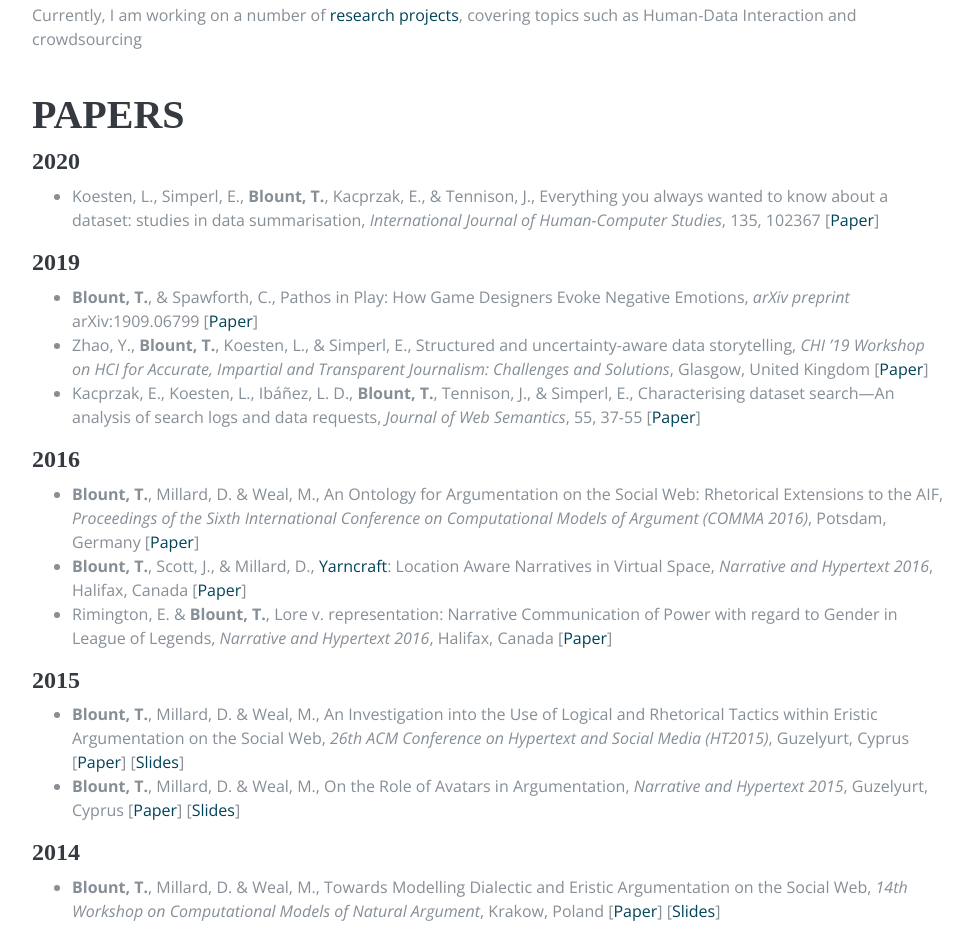
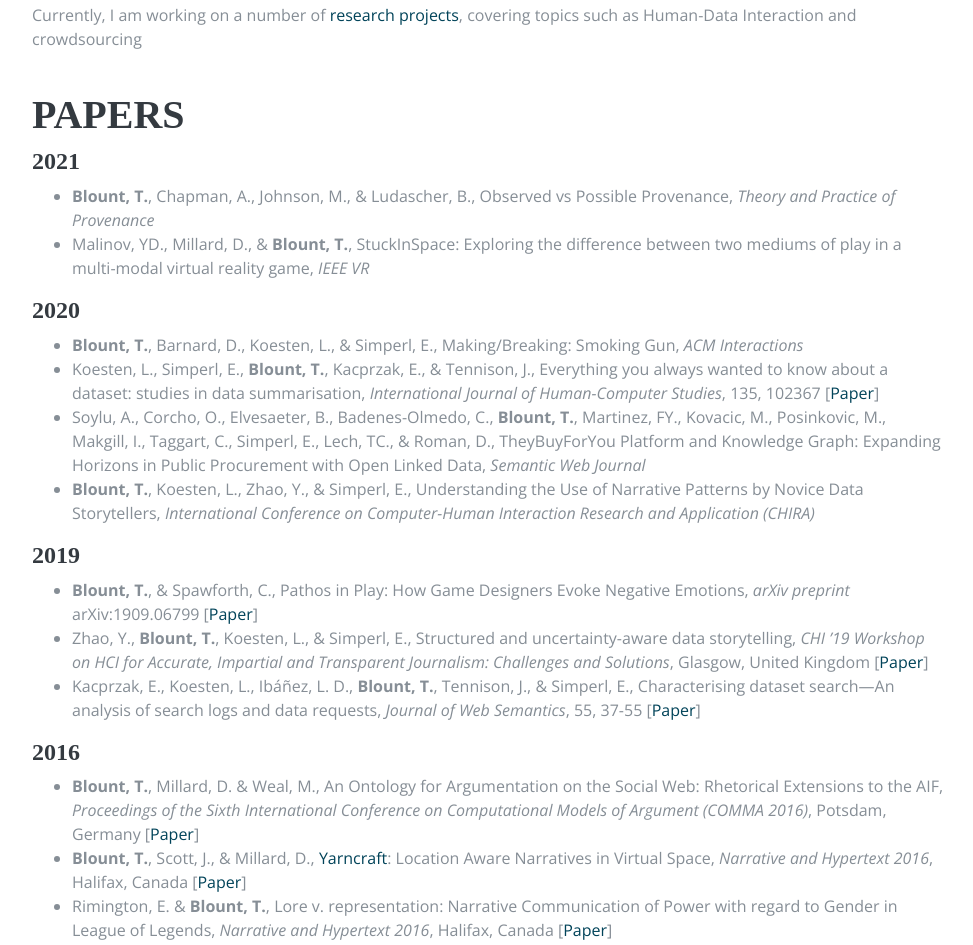
Before and after one commit to Landric/landric.github.com, a plain HTML site: page index.html in a window 1280 px wide. Shown: the part 1048-1993 px from the top of the page, without its empty margins (288-1261 px from the left). Drawn offline with nearby package versions, Linux system fonts and the light colour scheme; a web font is replaced by a local one.

Commit message:
Updated publication list

```diff
--- a/index.html
+++ b/index.html
@@ -128,9 +128,24 @@
 
           <h3>Papers</h3>
 
+
+
+          <h4>2021</h4>
+          <ul>
+            <li><strong>Blount, T.</strong>, Chapman, A., Johnson, M., &amp; Ludascher, B., Observed vs Possible Provenance, <em>Theory and Practice of Provenance</em></li>
+            <li>Malinov, YD., Millard, D., &amp; <strong>Blount, T.</strong>, StuckInSpace: Exploring the difference between two mediums of play in a multi-modal virtual reality game, <em>IEEE VR</em></li>
+          </ul>
+
+
           <h4>2020</h4>
           <ul>
+            <li><strong>Blount, T.</strong>, Barnard, D., Koesten, L., &amp; Simperl, E., Making/Breaking: Smoking Gun, <em>ACM Interactions</em></li>
+
             <li>Koesten, L., Simperl, E., <strong>Blount, T.</strong>, Kacprzak, E., &amp; Tennison, J., Everything you always wanted to know about a dataset: studies in data summarisation, <em>International Journal of Human-Computer Studies</em>, 135, 102367 [<a target="_blank" href="https://arxiv.org/pdf/1810.12423.pdf">Paper</a>]</li>
+
+            <li>Soylu, A., Corcho, O., Elvesaeter, B., Badenes-Olmedo, C., <strong>Blount, T.</strong>, Martinez, FY., Kovacic, M., Posinkovic, M., Makgill, I., Taggart, C., Simperl, E., Lech, TC., &amp; Roman, D., TheyBuyForYou Platform and Knowledge Graph: Expanding Horizons in Public Procurement with Open Linked Data, <em>Semantic Web Journal</em></li>
+
+            <li><strong>Blount, T.</strong>, Koesten, L., Zhao, Y., &amp; Simperl, E., Understanding the Use of Narrative Patterns by Novice Data Storytellers, <em>International Conference on Computer-Human Interaction Research and Application (CHIRA)</em></li>
           </ul>
 
 
```
